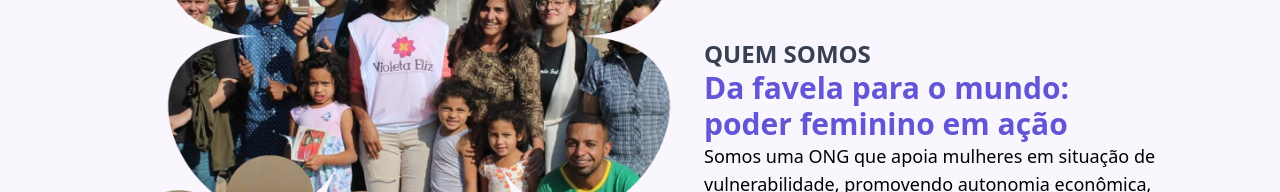
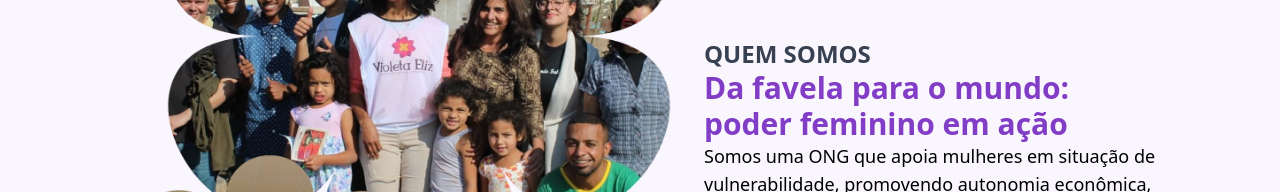
Before and after one commit to Projeto-FrontEnd-Fusion/Aceve-website-development, a Next.js app: page / in a window 1280 px wide. Shown: the part 722-914 px from the top of the page. Built offline with nearby package versions, Linux system fonts and the light colour scheme.

Commit message:
feat: altera cor da heading

```diff
--- a/src/components/WhoWeAre/WhoWeAre.tsx
+++ b/src/components/WhoWeAre/WhoWeAre.tsx
@@ -2,9 +2,9 @@ import WhoWeAreImage1 from "@/public/who-we-are-1.png"
 import WhoWeAreImage2 from "@/public/who-we-are-2.png"
 import Image from "next/image"
 
-export const WhoWeAre = ()=>{
+export const WhoWeAre = () => {
   const textClass = "md:w-[80%] px-3 md:px-0"
-  return(
+  return (
     <section className="flex flex-col md:flex-row
     w-full gap-y-4 p-6 md:p-0
     bg-[#FAF6FE]">
@@ -12,20 +12,20 @@ export const WhoWeAre = ()=>{
       w-full md:w-[55%]
       md:h-[690px] lg:h-[690px] xl:h-[720px] 2xl:h-[760px]">
         <Image
-        alt="Imagem de pessoas reunidas que fazem parte da ONG"
-        className="md:absolute md:z-1
+          alt="Imagem de pessoas reunidas que fazem parte da ONG"
+          className="md:absolute md:z-1
         md:top-5 xl:top-[-10%]
         md:right-[-2%]
         w-[90%] md:w-[405px] lg:w-[464px] xl:w-[598px] 2xl:w-[676px]
         h-auto"
-        src={WhoWeAreImage1}/>
+          src={WhoWeAreImage1} />
         <Image
-        className="hidden md:block md:absolute md:z-2
+          className="hidden md:block md:absolute md:z-2
         md:bottom-[22%] lg:bottom-[10%] xl:bottom-[4%] 2xl:bottom-0
         md:left-[-5%] lg:left-[9%] 2xl:left-[2%]
         md:w-[280px] lg:w-[321px] xl:w-[414px] 2xl:w-[490px]"
-        alt="Imagem de pessoas reunidas que fazem parte da ONG"
-        src={WhoWeAreImage2}/>
+          alt="Imagem de pessoas reunidas que fazem parte da ONG"
+          src={WhoWeAreImage2} />
       </div>
       <div className="flex flex-col items-start justify-center
       md:w-[45%]">
@@ -33,7 +33,7 @@ export const WhoWeAre = ()=>{
         ${textClass}`}>
           Quem somos
         </h2>
-        <h3 className={`text-[#6256d6] text-3xl font-semibold
+        <h3 className={`text-[#823DC7] text-3xl font-semibold
         ${textClass}`}>
           Da favela para o mundo: poder feminino em ação
         </h3>
```
